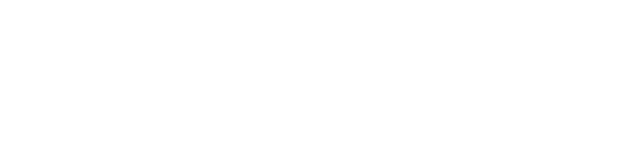
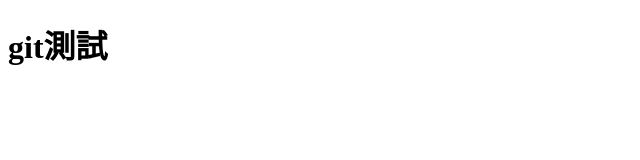
Before and after one commit to Lin2266/gittest, a plain HTML site: page index.html in a window 1280 px wide. Shown: the whole page, without its empty margins (0-640 px from the left). Drawn offline with Linux system fonts and the light colour scheme.

```diff
--- a/index.html
+++ b/index.html
@@ -7,6 +7,6 @@
     <title>Document</title>
 </head>
 <body>
-
+    <h1>git測試</h1>
 </body>
 </html>
```
